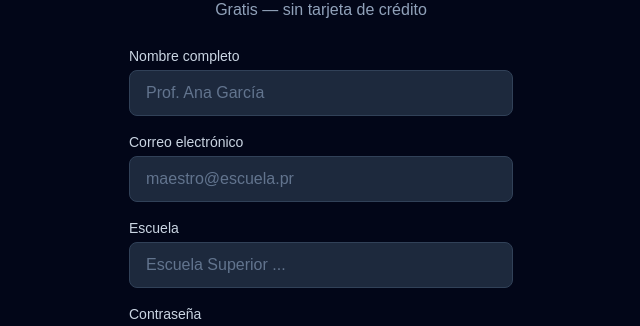
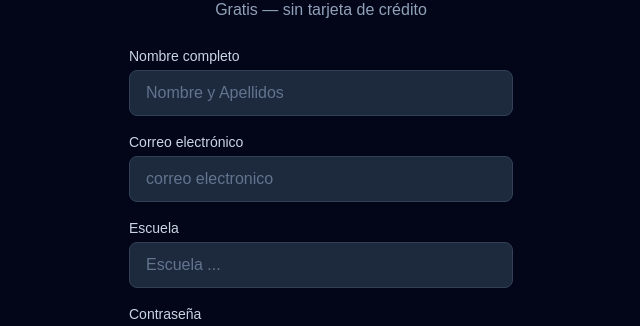
Before and after one commit to CarlosAOlivera/curricular-ai, a Next.js app: page /register in a window 1280 px wide. Shown: the part 182-508 px from the top of the page, without its empty margins (319-959 px from the left). Built offline with nearby package versions, Linux system fonts and the light colour scheme.

Commit message:
feat: RF-004 profile page, RF-009 jsPDF export, remove generation limit, change in register placeholders

```diff
--- a/src/app/(auth)/register/page.tsx
+++ b/src/app/(auth)/register/page.tsx
@@ -44,19 +44,19 @@ export default function RegisterPage() {
             <label className="block text-sm text-slate-300 mb-1">Nombre completo</label>
             <input type="text" required value={fullName} onChange={e => setFullName(e.target.value)}
               className="w-full px-4 py-2.5 bg-slate-800 border border-slate-700 rounded-lg text-white placeholder-slate-500 focus:outline-none focus:border-blue-500"
-              placeholder="Prof. Ana García" />
+              placeholder="Nombre y Apellidos" />
           </div>
           <div>
             <label className="block text-sm text-slate-300 mb-1">Correo electrónico</label>
             <input type="email" required value={email} onChange={e => setEmail(e.target.value)}
               className="w-full px-4 py-2.5 bg-slate-800 border border-slate-700 rounded-lg text-white placeholder-slate-500 focus:outline-none focus:border-blue-500"
-              placeholder="maestro@escuela.pr" />
+              placeholder="correo electronico" />
           </div>
           <div>
             <label className="block text-sm text-slate-300 mb-1">Escuela</label>
             <input type="text" value={school} onChange={e => setSchool(e.target.value)}
               className="w-full px-4 py-2.5 bg-slate-800 border border-slate-700 rounded-lg text-white placeholder-slate-500 focus:outline-none focus:border-blue-500"
-              placeholder="Escuela Superior ..." />
+              placeholder="Escuela ..." />
           </div>
           <div>
             <label className="block text-sm text-slate-300 mb-1">Contraseña</label>
```
